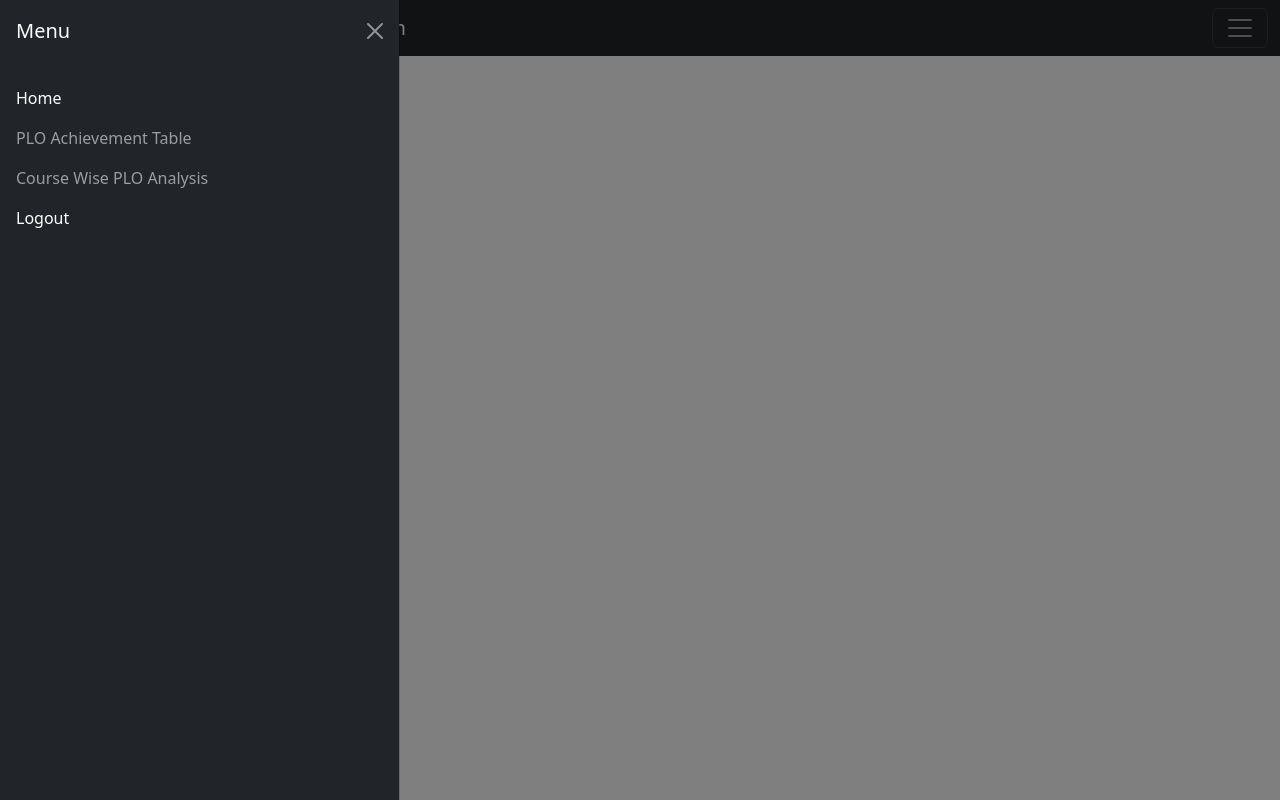
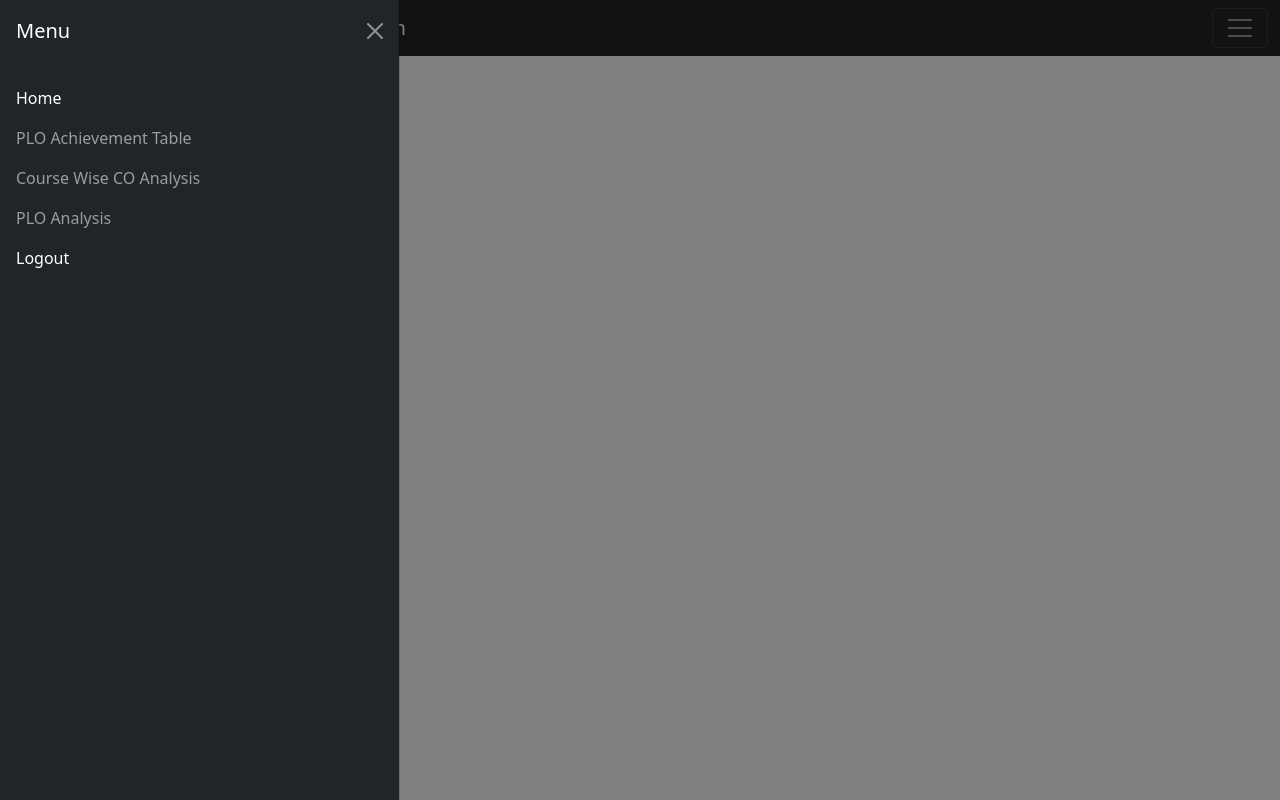
Before and after one commit to Khasnuwr/SPMSv2, a Django app: page / in a window 1280 px wide, after a click that opens the changed part. Run offline with Django 4.2, Linux system fonts and the light colour scheme; a user stored in the database is signed in.

Commit message:
Update base.html

```diff
--- a/spms/app/templates/base/base.html
+++ b/spms/app/templates/base/base.html
@@ -32,7 +32,10 @@
                     <a class="nav-link" href="#">PLO Achievement Table</a>
                   </li>
                   <li class="nav-item">
-                    <a class="nav-link" href="#">Course Wise PLO Analysis</a>
+                    <a class="nav-link" href="#">Course Wise CO Analysis</a>
+                  </li>
+                  <li class="nav-item">
+                    <a class="nav-link" href="#">PLO Analysis</a>
                   </li>
                 {% endif %}
                 {% if user.role == 'Faculty' %}
```
